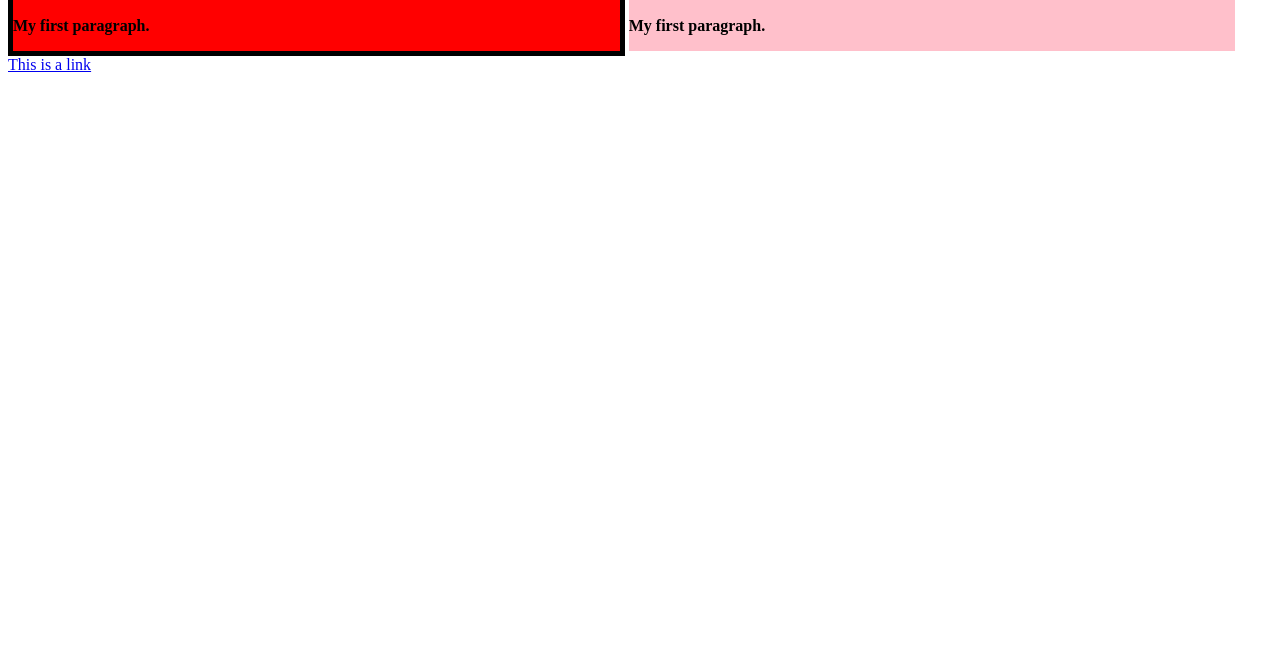
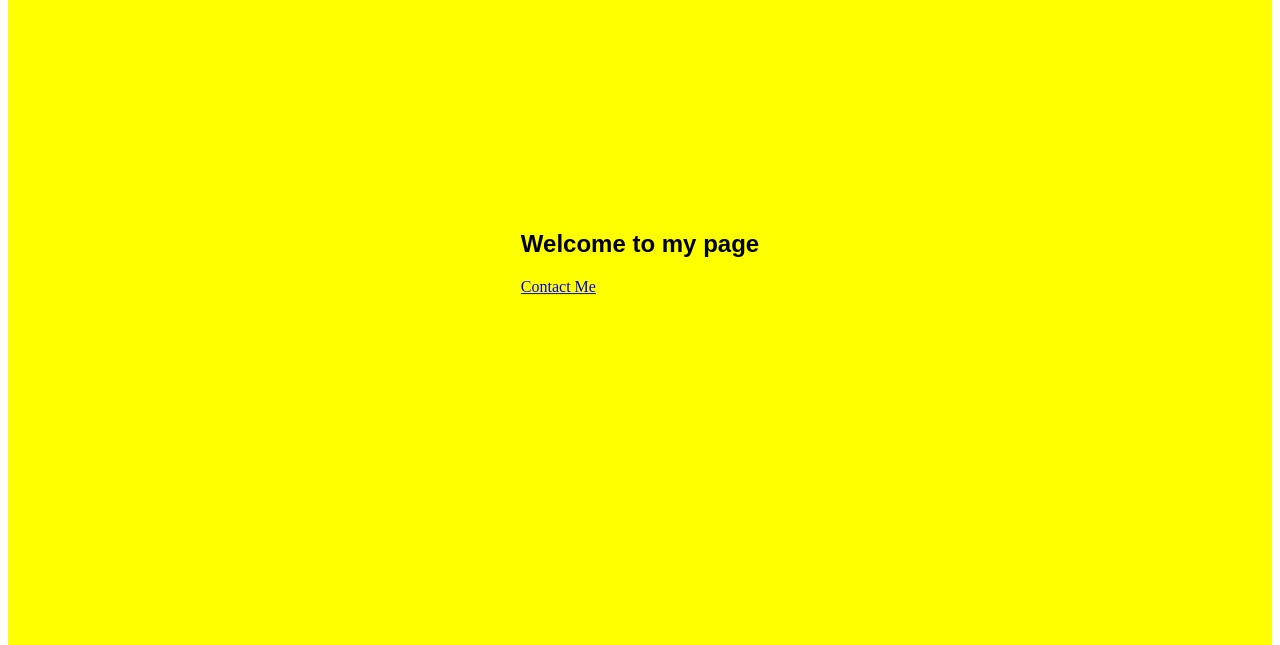
Before and after one commit to nagarci7/cis2368, a plain HTML site: page index.html in a window 1280 px wide. Shown: the part 155-800 px from the top of the page. Drawn offline with Linux system fonts and the light colour scheme.

Commit message:
adding hero section

```diff
--- a/index.html
+++ b/index.html
@@ -6,6 +6,12 @@
     <link rel="stylesheet" href="style.css">
   </head>
   <body>
+    <section class="hero">
+      <div class="intro">
+        <h1>Welcome to my page</h1>
+        <a href="#">Contact Me</a>
+      </div>
+    </section>
     <!--START DIV 1-->
     <div class="col1 column" id="one">
       <h1 class="title">My First Heading</h1>
--- a/style.css
+++ b/style.css
@@ -44,3 +44,21 @@ img {
 .col1 img {
   display: none;
 }
+
+/**HERO SECTION**/
+.hero {
+  height: 100vh;
+  /*background-image: url("background.jpg");*/
+  background-color: yellow;
+  background-repeat: no-repeat;
+  background-size: cover;
+  background: url("background1.jpg") no-repeat cover;
+  position: relative;
+}
+
+.intro {
+  position: absolute;
+  left: 50%;
+  top: 50%;
+  transform: translate(-50%, -50%);
+}
```
Also changed, not shown: background.jpg (added).
